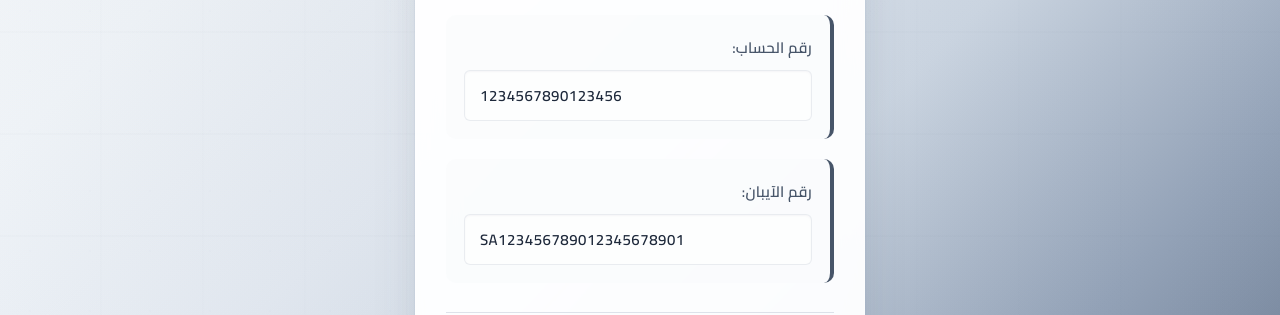
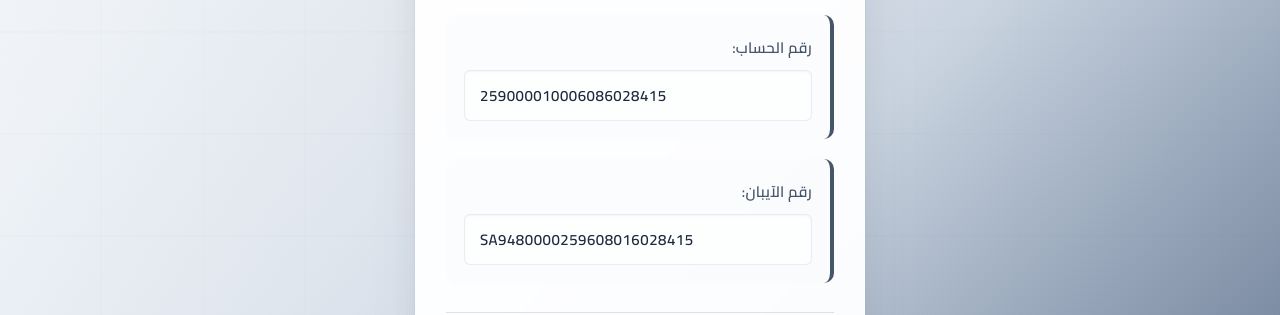
Before and after one commit to MXAK14/RSG-Assam-BANK, a plain HTML site: page index.html in a window 1280 px wide. Shown: the part 259-574 px from the top of the page. Drawn offline with Linux system fonts and the light colour scheme.

Commit message:
Add files via upload

```diff
--- a/index.html
+++ b/index.html
@@ -274,12 +274,12 @@
         <div class="account-details">
             <div class="detail-row">
                 <div class="detail-label">رقم الحساب:</div>
-                <div class="detail-value">1234567890123456</div>
+                <div class="detail-value">259000010006086028415</div>
             </div>
 
             <div class="detail-row">
                 <div class="detail-label">رقم الآيبان:</div>
-                <div class="detail-value">SA123456789012345678901</div>
+                <div class="detail-value">SA9480000259608016028415</div>
             </div>
         </div>
 
```
